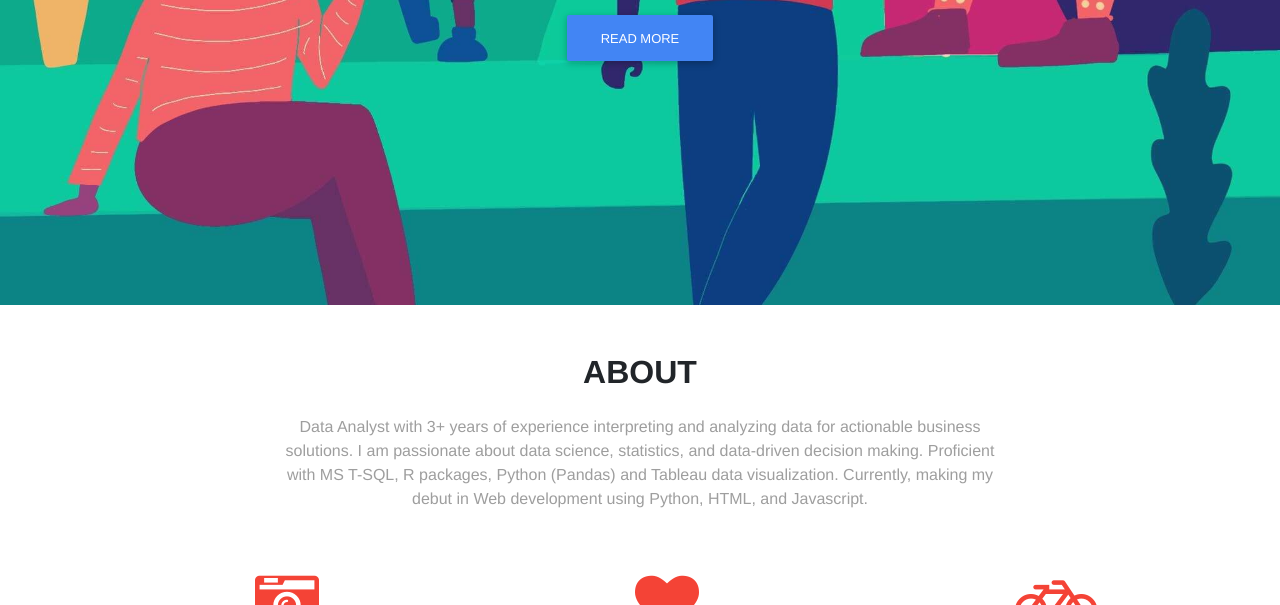
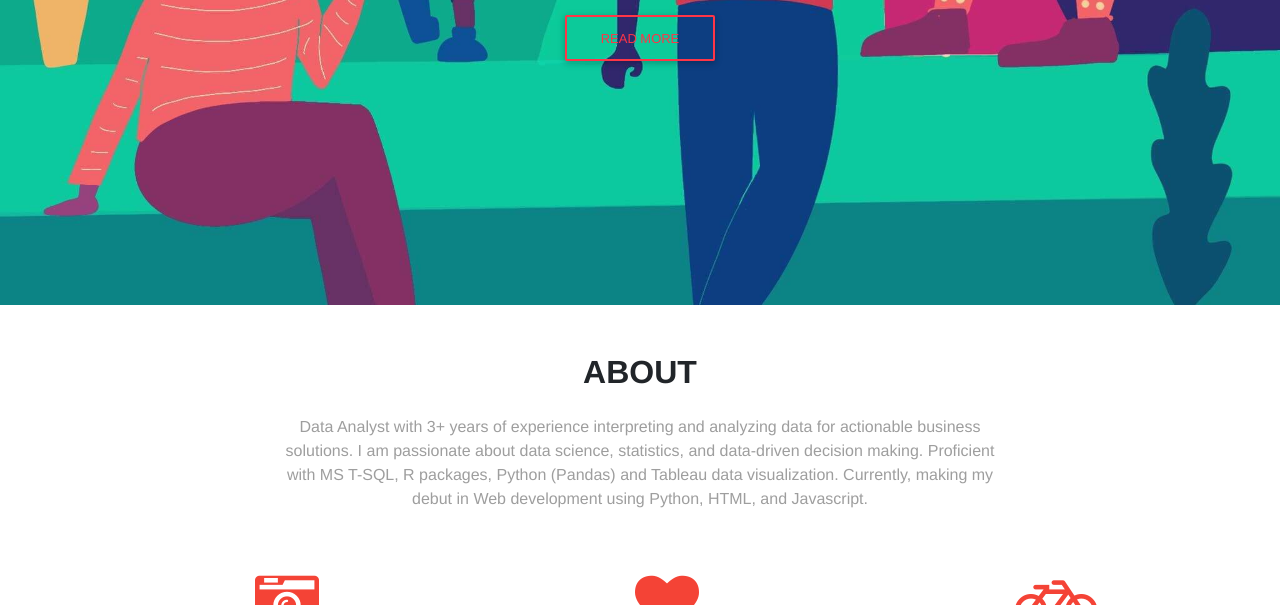
Before and after one commit to franketokam/franketokam.github.io, a plain HTML site: page index.html in a window 1280 px wide. Shown: the part 495-1100 px from the top of the page. Drawn offline with Linux system fonts and the light colour scheme.

Commit message:
Update index.html

```diff
--- a/index.html
+++ b/index.html
@@ -82,7 +82,7 @@
         <hr class="hr-light">
         <h4 class="white-text my-4"> Developer | Traveler | Polyglot</h4>
 <!--           <button type="button" class="btn btn-outline-white" >Read more <i class="fa fa-book ml-4"></i></button> -->
-             <a class="btn btn-primary" role="button" href="#about">Read more</a>
+             <a class="btn btn-outline-danger waves-effect" role="button" href="#about">Read more</a>
         </div>
 
         </div>
```
